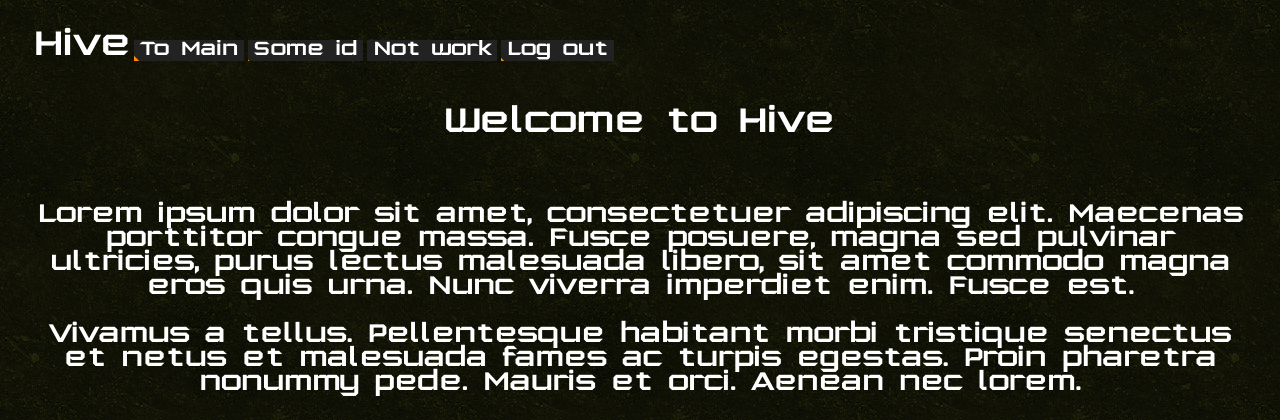
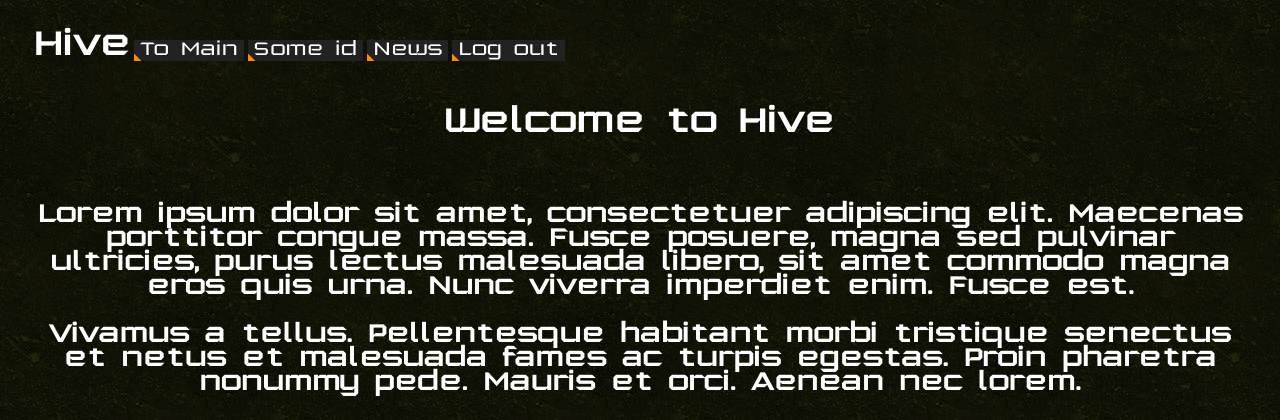
Before and after one commit to KypoHeko/hive-repo, a Django app: page /main/ in a window 1280 px wide. Shown: the top 420 px of the page. Run offline with Django 3.2, Linux system fonts and the light colour scheme.

Commit message:
Renew buttons

```diff
--- a/honey/static/style.css
+++ b/honey/static/style.css
@@ -29,11 +29,9 @@ h2 {
 
   position: absolute;
   top: 50%;
-  -moz-transform: translateY(-50%); /* Для Firefox */
-  -ms-transform: translateY(-50%); /* Для IE */
+
   -webkit-transform: translateY(-50%); /* Для Safari, Chrome, iOS */
-  -o-transform: translateY(-50%); /* Для Opera */
-  transform: translateY(-50%);
+          transform: translateY(-50%);
 }
 
 /* for main */
@@ -65,7 +63,7 @@ h2 {
 }
 
 .aside2 {
-  margin: 55px 65px 0 5px;
+  margin: 55px 30px 0 5px;
 }
 
 .aside3 {
@@ -93,7 +91,7 @@ h2 {
 }
 
 table {
-  width: 600px;
+  width: 550px;
 }
 
 td {
@@ -110,45 +108,41 @@ td {
 
 .btn-hvr{
   border: none;
-
   text-align: center;
-  cursor: pointer;
-
-
   overflow: hidden;
   position: relative;
   color: #fff;
-  font-weight: 700;
   font-size: 18px;
   background-color: #222;
-
-
   font-family: 'Deus Ex';
 }
+.btn-hvr:after{
+  content: '';
+  position: absolute;
+  height: 120%;
+  width: 15px;
+  left: -20px;
+  bottom: 0;
+  background: darkorange;
 
-.btn-hvr span{
-  position: relative;
-  z-index: 1;
+  -webkit-transition: .5s;
+          transition: .5s;
+  -webkit-transform: skewX(45deg);
+          transform: skewX(45deg);
+}
+.btn-hvr span {
+    position: relative;
+    z-index: 1;
+}
+.btn-hvr:hover {
+  cursor: pointer;
+  color: #222;
+}
+.btn-hvr:hover:after {
+  left: -20px;
+  width: 140%;
 }
 
-.btn-hvr:after{
-  content: "";
-  position: absolute;
-  left: 10%;
-  top: 0%;
-  height: 490%;
-  width: 140%;
-  background: darkorange;
-  -webkit-transition: all .25s ease-in-out;
-  transition: all .25s ease-in-out;
-  -webkit-transform: translateX(-98%) translateY(-25%) rotate(45deg);
-  transform: translateX(-98%) translateY(-25%) rotate(45deg);
-}
-
-.btn-hvr:hover:after {
-  -webkit-transform: translateX(-9%) translateY(-25%) rotate(45deg);
-  transform: translateX(-9%) translateY(-25%) rotate(45deg);
-}
 
 
 /* for main */
--- a/honey/templates/id.html
+++ b/honey/templates/id.html
@@ -22,8 +22,8 @@
 
 <!-- полезные ссылки -->
 <div class="aside3">
+  <a href="/friends"><button class="btn-hvr"><span>Friends</span></button></a><br>
   <a href="/messages"><button class="btn-hvr"><span>Messages</span></button></a><br>
-  <a href="/friends"><button class="btn-hvr"><span>Friends</span></button></a><br>
   <a href="/communities"><button class="btn-hvr"><span>Communities</span></button></a><br>
   <a href="/gallery"><button class="btn-hvr"><span>Gallery</span></button></a><br>
 </div>
--- a/honey/templates/layout.html
+++ b/honey/templates/layout.html
@@ -17,7 +17,7 @@
     <h1>Hive</h1>
     <a href="/main"><button class="btn-hvr"><span>To Main</span></button></a>
     <a href="/id37"><button class="btn-hvr"><span>Some id</span></button></a>
-    <a href="#"><button class="btn-hvr"><span>Not work</span></button></a>
+    <a href="#"><button class="btn-hvr"><span>News</span></button></a>
     <a href="/"><button class="btn-hvr"><span>Log out</span></button></a>
   </div>
 
```
